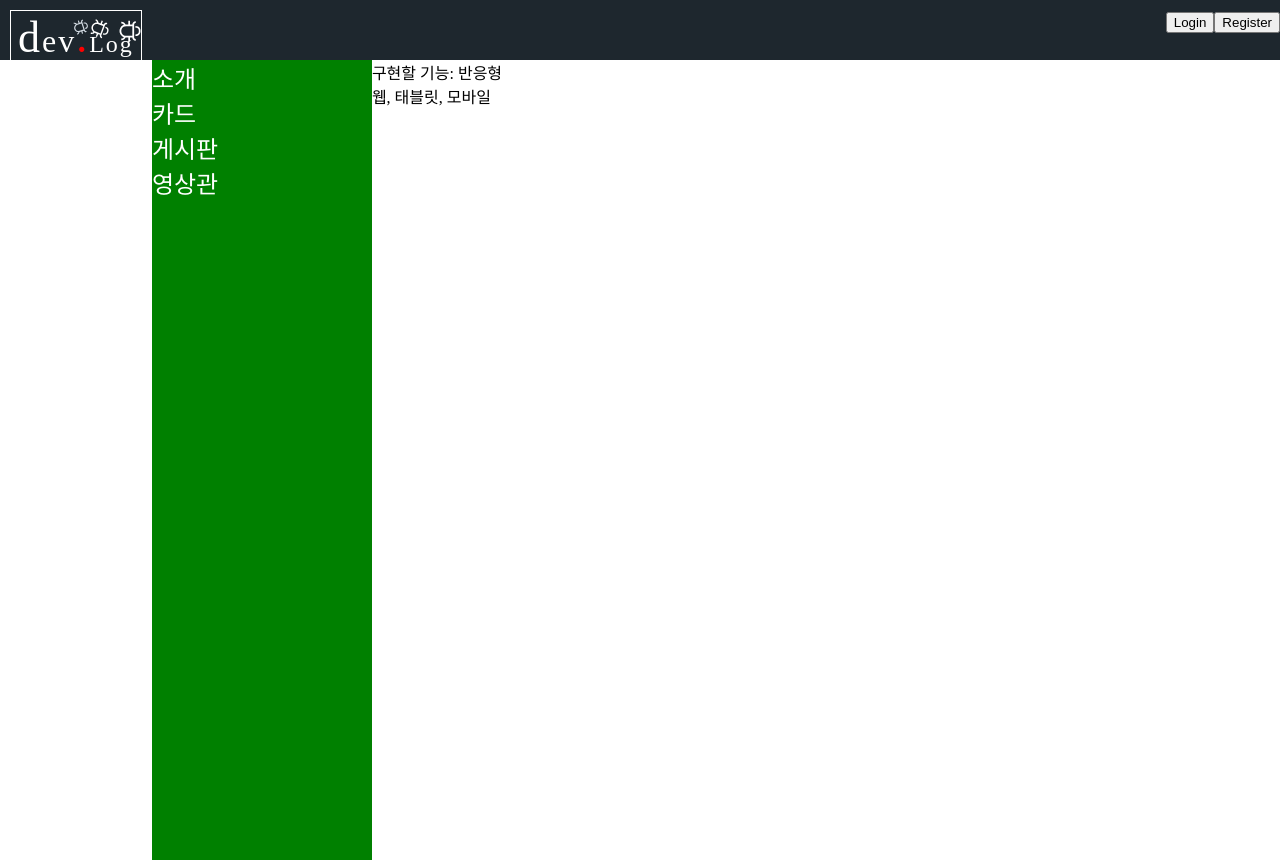
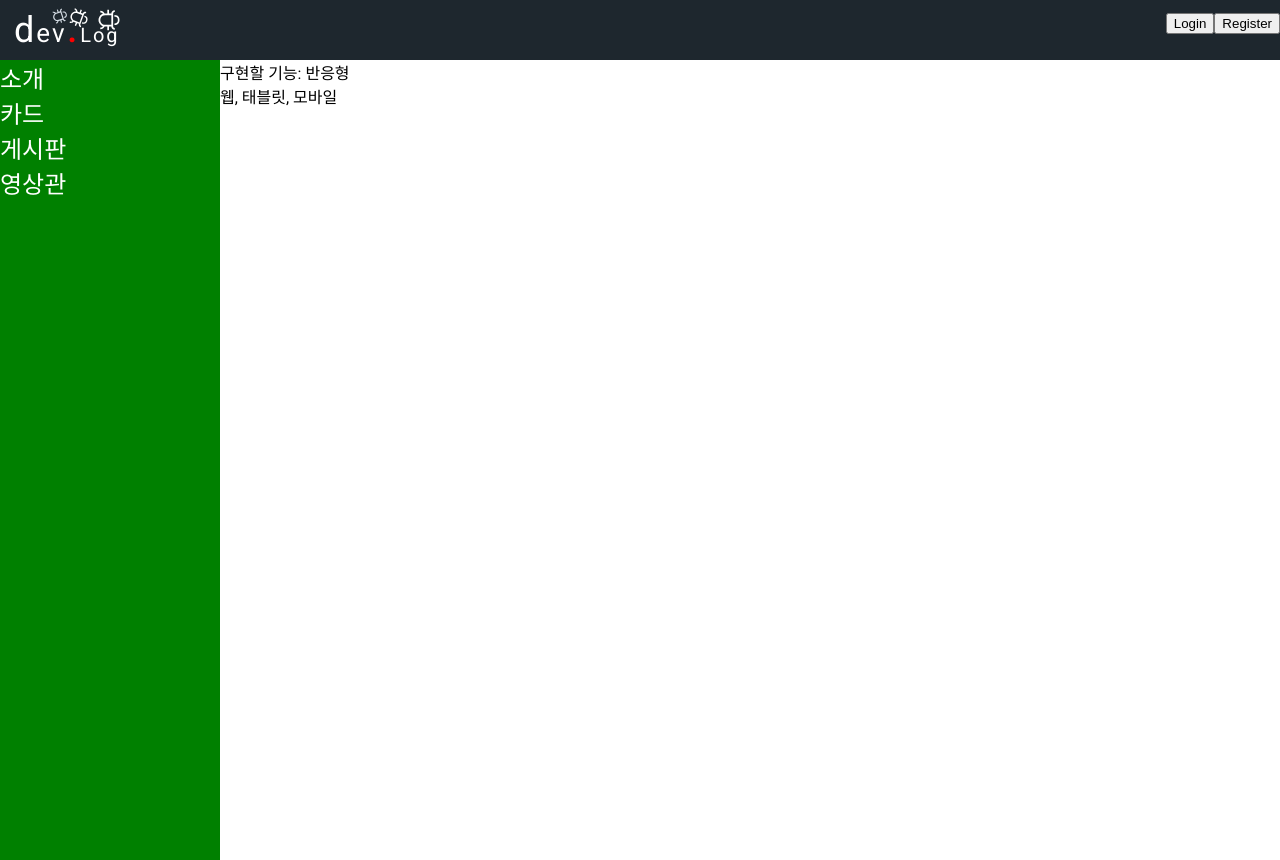
Before and after one commit to nogoduck/devBlogProject, a React (Create React App) app: page /menu/about in a window 1280 px wide. Built offline with nearby package versions, Linux system fonts and the light colour scheme.

Commit message:
Logo 완성

```diff
--- a/src/App.css
+++ b/src/App.css
@@ -1,5 +1,7 @@
+@import url("https://fonts.googleapis.com/css2?family=Roboto&display=swap");
 body {
   /* height: 100%; */
+  font-family: "Roboto", sans-serif;
   margin: 0px;
   padding: 0px;
   user-select: none;
--- a/src/components/TopNav/LeftItem/font/font.js
+++ /dev/null
@@ -1,12 +0,0 @@
-import { createGlobalStyle } from "styled-components";
-import SourceSansProRegularFont from "./SourceSansPro-Regular.ttf";
-export default createGlobalStyle`
-    @font-face{
-    font-family:'SourceSansPro';
-    src: local('SourceSansPro'),
-    url(${SourceSansProRegularFont}) format('ttf');
-    font-weight: 300;
-    font-style: normal;
-    }
-
-`;
--- a/src/components/TopNav/LeftItem/index.js
+++ b/src/components/TopNav/LeftItem/index.js
@@ -2,17 +2,16 @@
 import { Link } from "react-router-dom";
 import { Container, Logo } from "./styled.js";
 import { AiOutlineBug } from "react-icons/ai";
-import createGlobalStyle from "./font/font";
 function LeftItem() {
   return (
     <Container>
-      <createGlobalStyle />
       <Link to="/" style={{ color: "#fff", zIndex: "2025" }}>
         <Logo>
           <div
             style={{
               position: "absolute",
-              top: "12px",
+              top: "0px",
+              left: "-10px",
             }}
           >
             <AiOutlineBug
--- a/src/components/TopNav/LeftItem/styled.js
+++ b/src/components/TopNav/LeftItem/styled.js
@@ -6,18 +6,24 @@
 `;
 
 export const Logo = styled.div`
-  margin: 10px;
-  border: 1px solid #fff;
-  font-size: 32px;
+  position: absolute;
+  margin: 1px 7px;
+  /* margin: 7px; */
+  font-size: 26px;
   letter-spacing: 2px;
-  padding: 1px 7px 4px 7px;
+  padding: 0px 7px 0px 7px;
+
+  &:hover {
+    border: 1px solid #fff;
+    border-radius: 3px;
+  }
 
   & > div {
     display: inline-block;
-    font-size: 44px;
+    font-size: 36px;
   }
 
   & > span {
-    font-size: 24px;
+    font-size: 20px;
   }
 `;
```
Also changed, not shown: src/components/TopNav/LeftItem/font/SourceSansPro-Regular.ttf (deleted).
